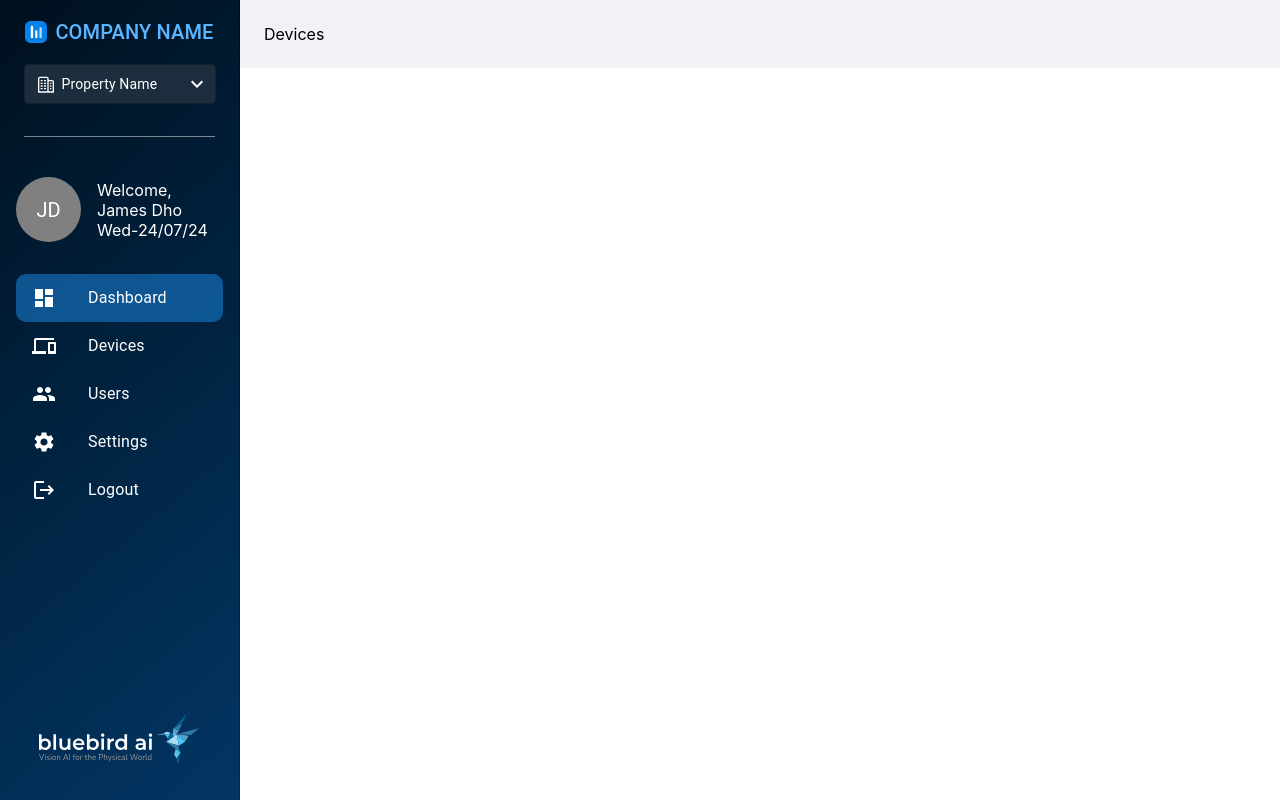
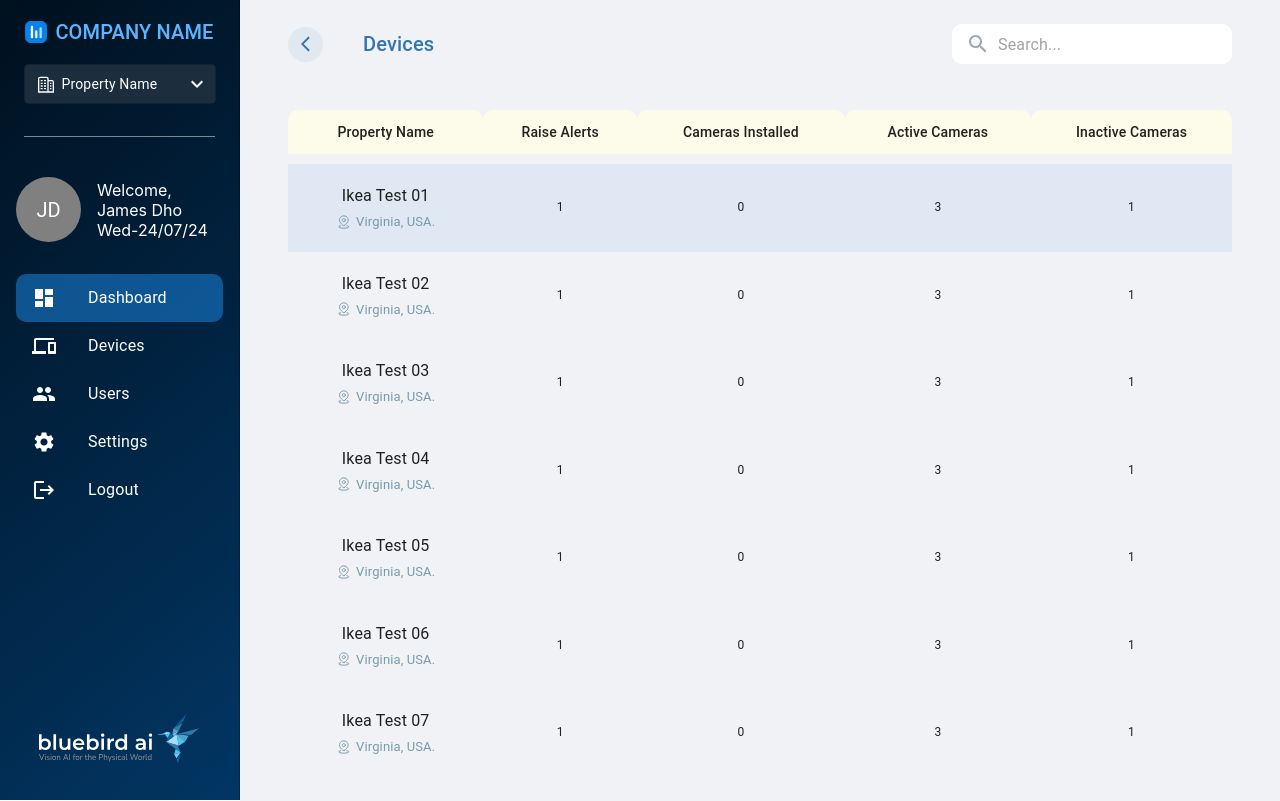
Before and after one commit to Earts-vinay/bluebird, a React (Create React App) app: page /devices in a window 1280 px wide. Built offline with nearby package versions, Linux system fonts and the light colour scheme.

Commit message:
Deviceslist_UIDesign_Implementation

```diff
--- a/src/pages/Devices.jsx
+++ b/src/pages/Devices.jsx
@@ -1,9 +1,158 @@
-import React from 'react'
+import React, { useState } from 'react';
+import {
+  Container,
+  Table,
+  TableBody,
+  TableCell,
+  TableContainer,
+  TableHead,
+  TableRow,
+  Paper,
+  Typography,
+  Box,
+  Button
+} from '@mui/material';
+import ArrowBackIosIcon from '@mui/icons-material/ArrowBackIos';
+import CustomSearch from '../utils/CustomSearch';
+
+const sampleData = [
+  { propertyName: "Ikea Test 01", raiseAlerts: 1, camerasInstalled: 0, activeCameras: 3, inactiveCameras: 1, propertyLocation: 'Virginia, USA.' },
+  { propertyName: "Ikea Test 02", raiseAlerts: 1, camerasInstalled: 0, activeCameras: 3, inactiveCameras: 1, propertyLocation: 'Virginia, USA.' },
+  { propertyName: "Ikea Test 03", raiseAlerts: 1, camerasInstalled: 0, activeCameras: 3, inactiveCameras: 1, propertyLocation: 'Virginia, USA.' },
+  { propertyName: "Ikea Test 04", raiseAlerts: 1, camerasInstalled: 0, activeCameras: 3, inactiveCameras: 1, propertyLocation: 'Virginia, USA.' },
+  { propertyName: "Ikea Test 05", raiseAlerts: 1, camerasInstalled: 0, activeCameras: 3, inactiveCameras: 1, propertyLocation: 'Virginia, USA.' },
+  { propertyName: "Ikea Test 06", raiseAlerts: 1, camerasInstalled: 0, activeCameras: 3, inactiveCameras: 1, propertyLocation: 'Virginia, USA.' },
+  { propertyName: "Ikea Test 07", raiseAlerts: 1, camerasInstalled: 0, activeCameras: 3, inactiveCameras: 1, propertyLocation: 'Virginia, USA.' }
+];
 
 const Devices = () => {
+  const [searchTerm, setSearchTerm] = useState('');
+  const [selectedRowIndex, setSelectedRowIndex] = useState(0);
+
+  const handleSearchChange = (event) => {
+    setSearchTerm(event.target.value);
+  };
+
+  const filteredData = sampleData.filter((item) =>
+    item.propertyName.toLowerCase().includes(searchTerm.toLowerCase())
+  );
+
+  const handleButtonClick = () => {
+    console.log('Button clicked!');
+  };
+
+  const handleRowClick = (index) => {
+    setSelectedRowIndex(index);
+  };
+
   return (
-    <div>Devices</div>
-  )
-}
+    <Container>
+      <Box display="flex" justifyContent="space-between" alignItems="center" mb={2} sx={{ pl: "0px" }}>
+        <Box display="flex" alignItems="center" sx={{ pl: "0px" }}>
+          <Button
+            onClick={handleButtonClick}
+            sx={{
+              borderRadius: '50%',
+              width: 35,
+              height: 35,
+              minWidth: 0,
+              display: 'flex',
+              alignItems: 'center',
+              justifyContent: 'center',
+              backgroundColor: '#E2E8F0',
+              color: 'white',
+              '&:hover': { backgroundColor: 'darkblue' }
+            }}
+          >
+            <ArrowBackIosIcon sx={{ color: '#3275AF', paddingLeft: 1, fontSize: 18 }} />
+          </Button>
+          <Typography variant="h6" ml={5} sx={{ color: "#3275AF" }}>
+            Devices
+          </Typography>
+        </Box>
+        <CustomSearch
+          value={searchTerm}
+          onChange={handleSearchChange}
+          placeholder="Search..."
+        />
+      </Box>
+      <Box sx={{ marginTop: '46px' }}>
+        <TableContainer
+          component={Paper}
+          sx={{
+            border: 'none',
+            backgroundColor: 'transparent',
+            boxShadow: 'none',
+            '& .MuiTableHead-root': {
+              backgroundColor: '#FDFBEA',
+              color: '#000000',
+              '& th': {
+                padding: '10px 16px',
+                fontWeight: "545",
+                borderTopLeftRadius: '10px',
+                borderTopRightRadius: '10px',
+                fontSize: '14px',
+                textAlign: 'center'
+              },
+            },
+            '& .MuiTableCell-root': {
+              border: 'none',
+              fontSize: '12px',
+            },
+          }}
+        >
+          <Table>
+            <TableHead>
+              <TableRow >
+                <TableCell sx={{ textAlign: 'center', padding: '10px 16px' }}>Property Name</TableCell>
+                <TableCell sx={{ padding: '10px 16px', textAlign: 'center' }}>Raise Alerts</TableCell>
+                <TableCell sx={{ padding: '10px 16px', textAlign: 'center' }}>Cameras Installed</TableCell>
+                <TableCell sx={{ padding: '10px 16px', textAlign: 'center' }}>Active Cameras</TableCell>
+                <TableCell sx={{ padding: '10px 16px', textAlign: 'center' }}>Inactive Cameras</TableCell>
+              </TableRow>
+            </TableHead>
+            <TableBody>
+              <TableRow>
+                <TableCell colSpan={5} sx={{ padding: '5px', backgroundColor: 'transparent' }} />
+              </TableRow>
+              {filteredData.map((row, index) => (
+                <TableRow
+                  key={row.propertyName}
+                  onClick={() => handleRowClick(index)}
+                  selected={index === selectedRowIndex}
+                  sx={{
+                    backgroundColor: index === selectedRowIndex ? '#E9F4FB' : 'inherit',
+                    borderRadius: index === selectedRowIndex ? '10px' : '0',
+                    marginTop: index === 0 ? '10px' : '0', // Add margin-top to the first row
+                  }}
+                >
+                  <TableCell sx={{ padding: '20px 20px', textAlign: 'center' }}>
+                    <Box sx={{ display: 'flex', flexDirection: 'column', alignItems: 'center' }}>
+                      <Typography sx={{ marginBottom: '4px' }}>{row.propertyName}</Typography>
+                      <Box sx={{ display: 'flex', alignItems: 'center', justifyContent: 'center' }}>
+                        <img
+                          src="assets/icons/location.svg"
+                          alt="Location Icon"
+                          style={{ width: '16px', height: '16px', marginRight: '4px' }}
+                        />
+                        <Typography sx={{ color: "#7A9AAE", fontSize: '13px' }}>
+                          {row.propertyLocation}
+                        </Typography>
+                      </Box>
+                    </Box>
+                  </TableCell>
+                  <TableCell sx={{ padding: '20px 20px', textAlign: 'center' }}>{row.raiseAlerts}</TableCell>
+                  <TableCell sx={{ padding: '20px 20px', textAlign: 'center' }}>{row.camerasInstalled}</TableCell>
+                  <TableCell sx={{ padding: '20px 20px', textAlign: 'center' }}>{row.activeCameras}</TableCell>
+                  <TableCell sx={{ padding: '20px 20px', textAlign: 'center' }}>{row.inactiveCameras}</TableCell>
+                </TableRow>
+              ))}
+            </TableBody>
+          </Table>
+        </TableContainer>
+      </Box>
+    </Container>
+  );
+};
 
-export default Devices
+export default Devices;
--- a/src/utils/CustomSearch.jsx
+++ b/src/utils/CustomSearch.jsx
@@ -15,7 +15,7 @@
       InputProps={{
         startAdornment: (
           <InputAdornment position="start">
-            <SearchIcon />
+            <SearchIcon sx={{ color: '#9EA6B6' }} />
           </InputAdornment>
         ),
       }}
```
Also changed, not shown: public/assets/icons/location.svg (added).
